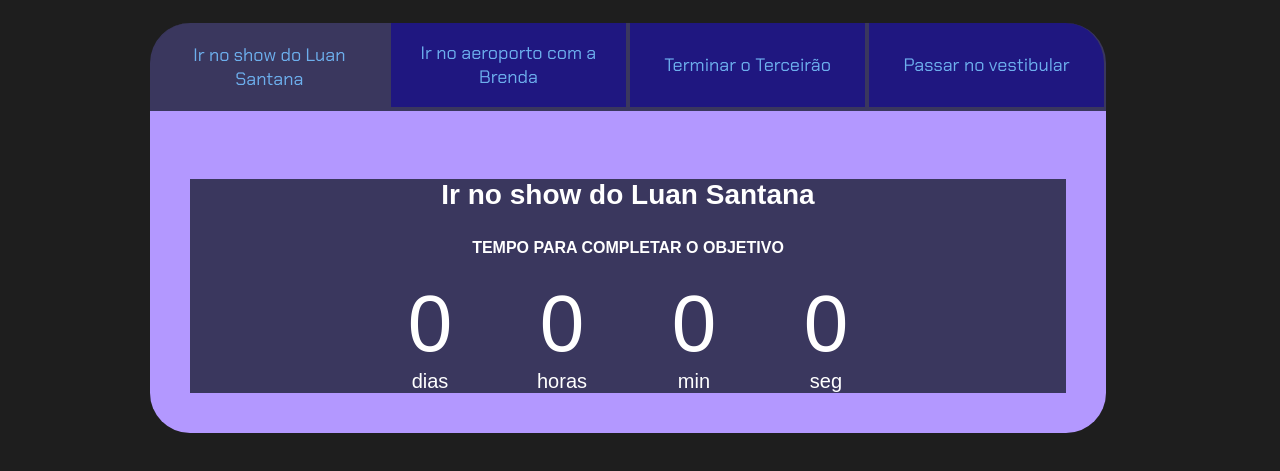
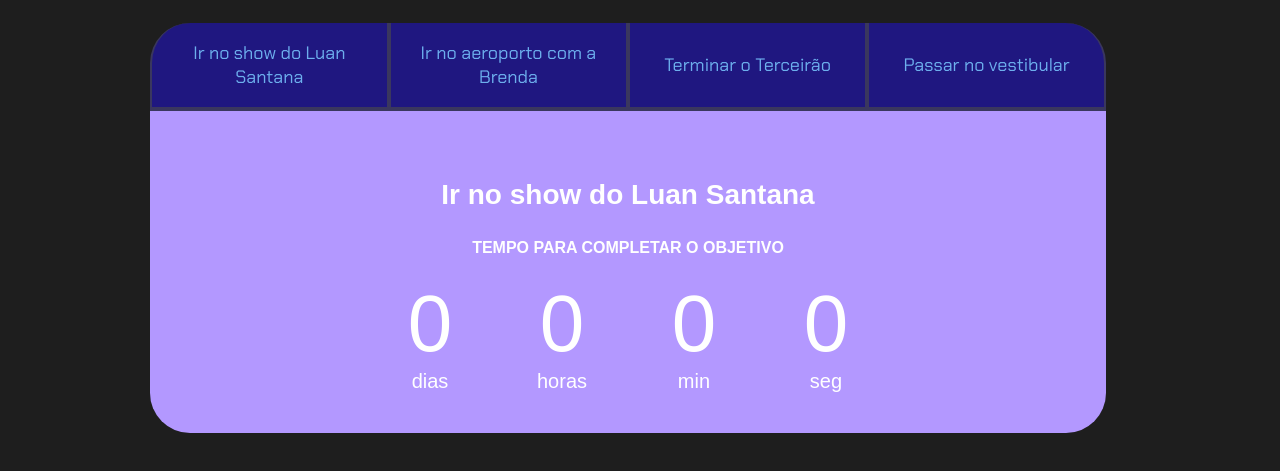
Before and after one commit to CamilaPaludo/Proj-vida---Camila, a plain HTML site: page index.html in a window 1280 px wide. Shown: the part 75-546 px from the top of the page. Drawn offline with Linux system fonts and the light colour scheme.

Commit message:
17/05/2024

```diff
--- a/style.css
+++ b/style.css
@@ -62,7 +62,7 @@
     display: block;
 }
 
-.ativo {
+.botão.ativo {
     background-color: var(--botao-ativo);
     border-bottom: var(--azul);
 }
```
Also changed, not shown: index.html (+1 -0 lines).
